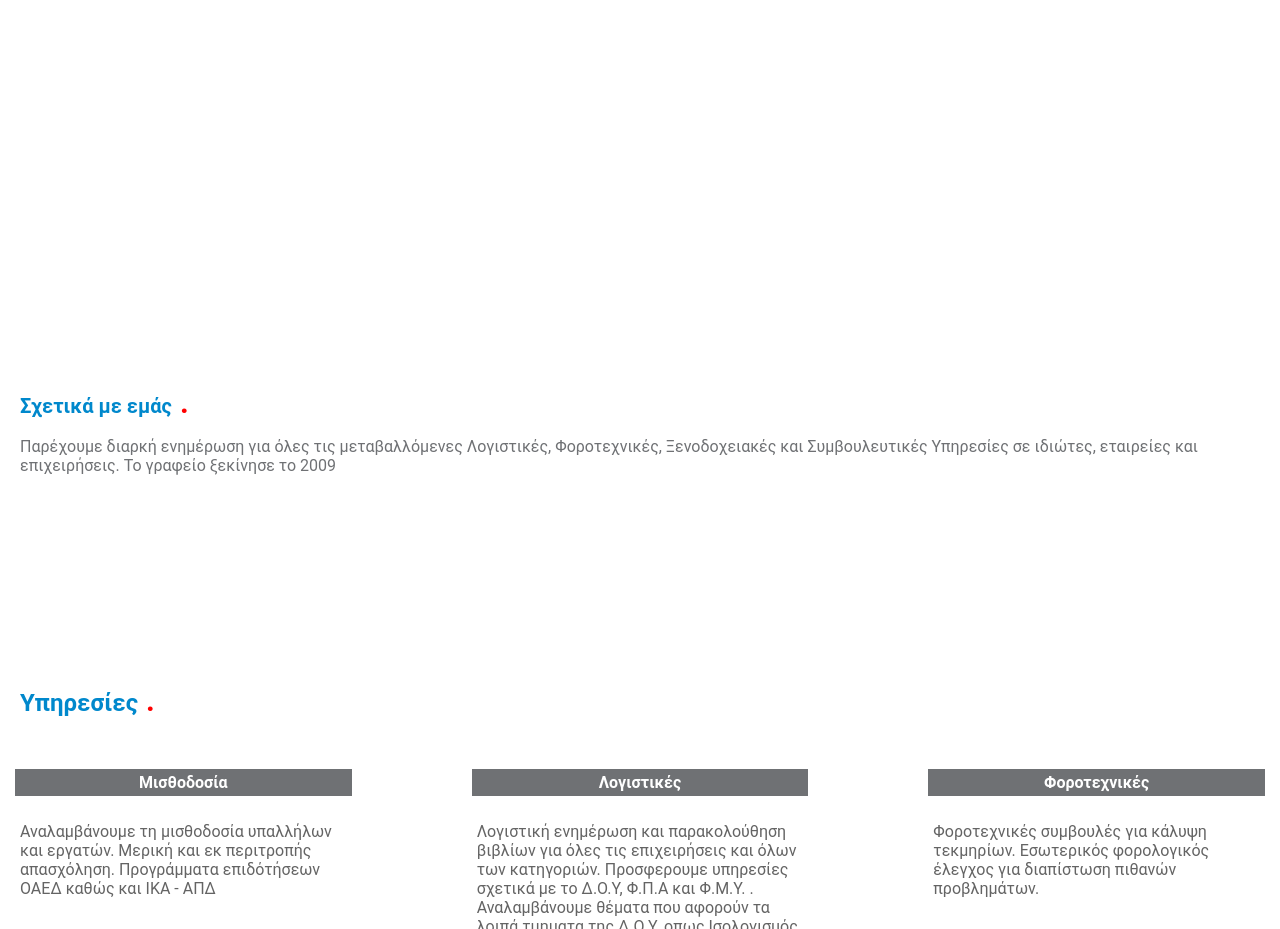
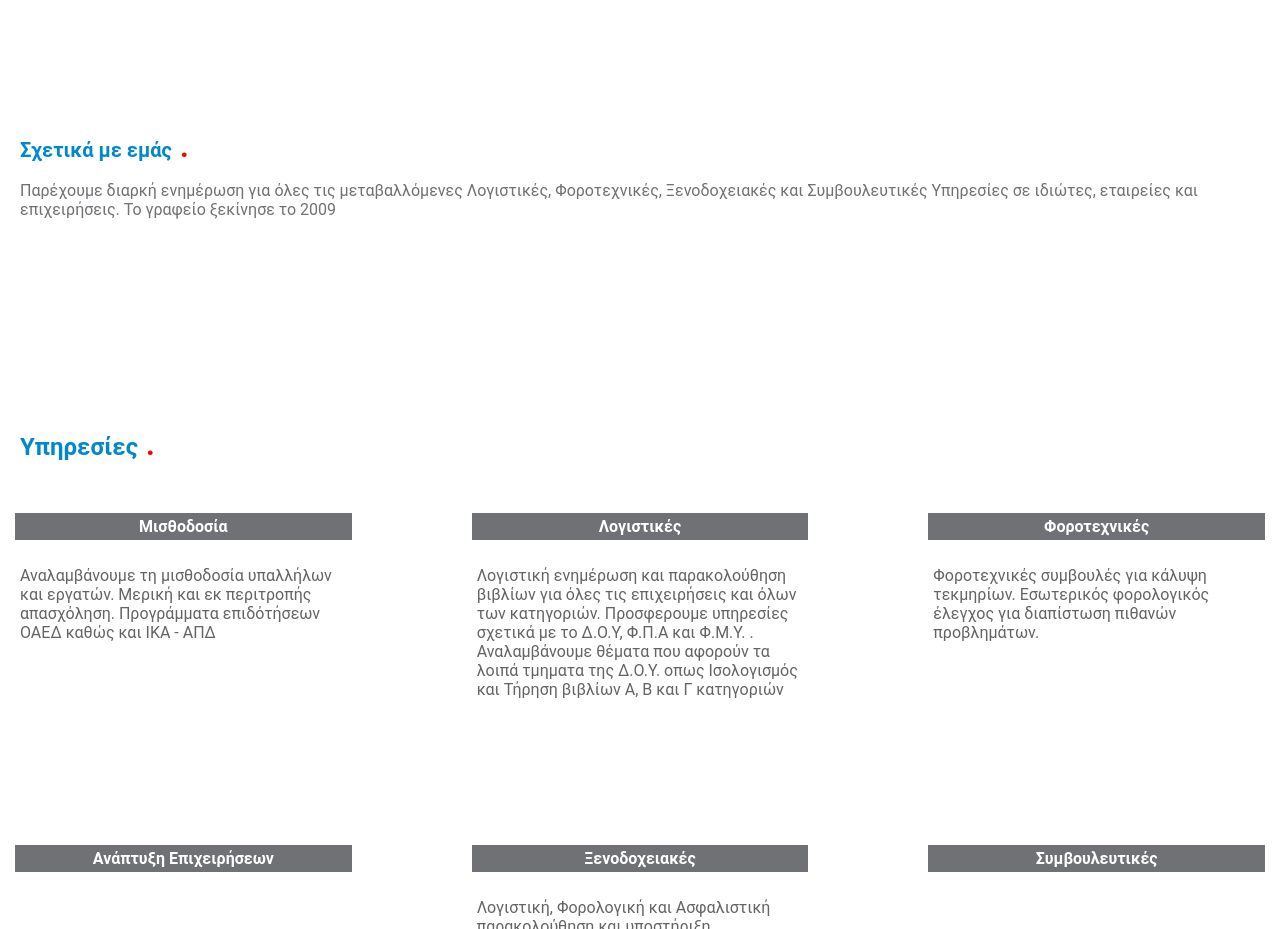
Before and after one commit to Viki-Robles/countify, a React (Create React App) app: page / in a window 1280 px wide. Shown: the part 1520-2449 px from the top of the page. Built offline with nearby package versions, Linux system fonts and the light colour scheme.

Commit message:
Fix main container margins

```diff
--- a/src/Main/Main.css
+++ b/src/Main/Main.css
@@ -8,7 +8,7 @@
 
 .main-container {
     padding-bottom: 80px;
-    margin-top: 40%;
+    margin-top: 20%;
     width: 100%;
     height: 100%;
     background-color: white;
```
